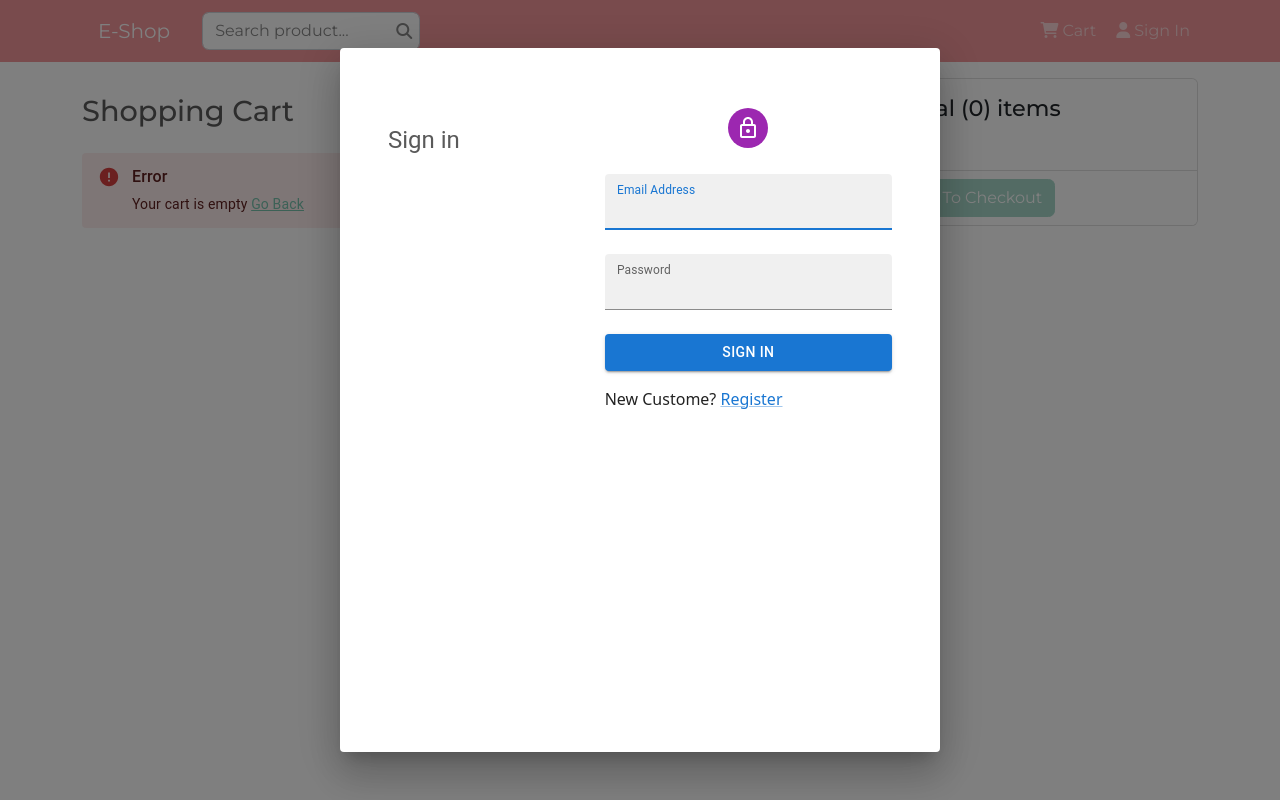
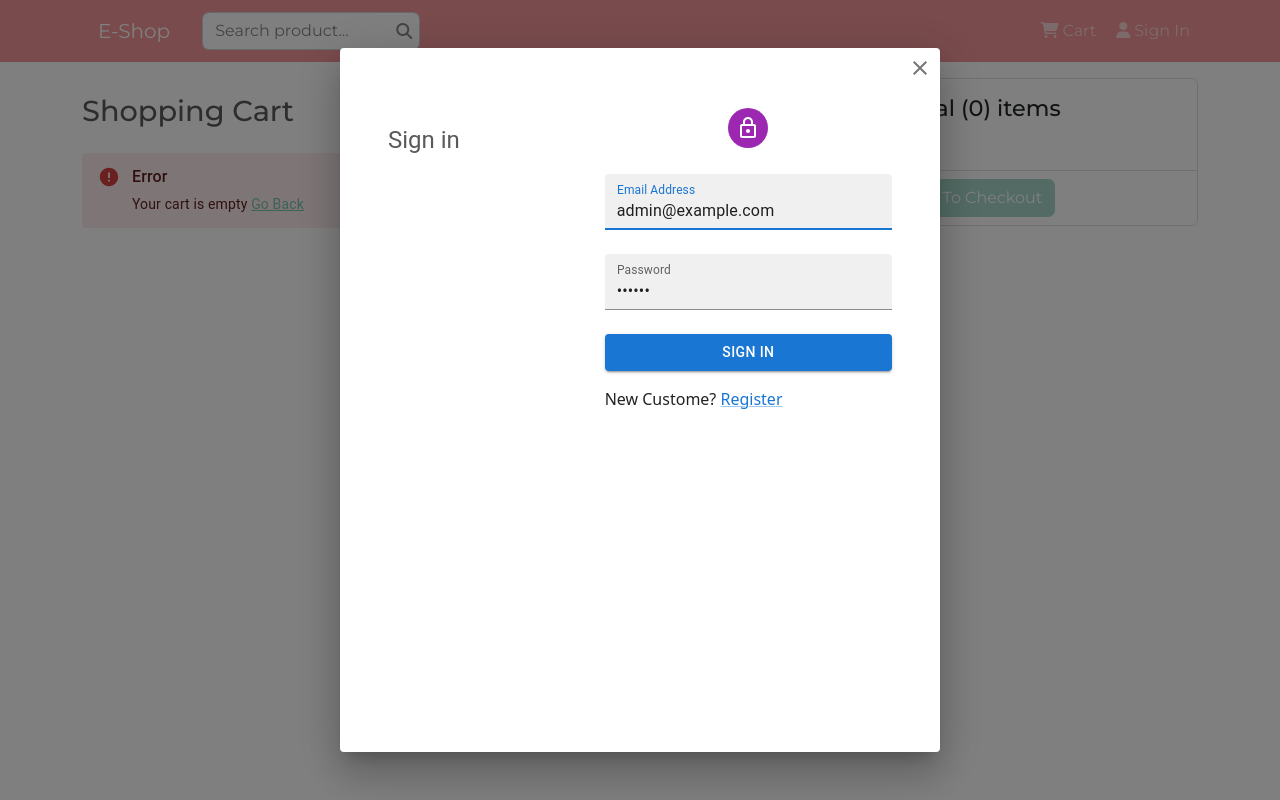
Before and after one commit to csaptarshi26/E-Shop, a React (Create React App) app in the folder frontend/: page /cart in a window 1280 px wide. Both pictures are taken after a click on the button "Sign In". Built offline with nearby package versions, Linux system fonts and the light colour scheme.

Commit message:
login css fix, page redirection fix

```diff
--- a/frontend/src/components/dialog/LoginRegisterModal/Login.js
+++ b/frontend/src/components/dialog/LoginRegisterModal/Login.js
@@ -24,12 +24,13 @@ const Login = ({ setModalType }) => {
   const redirect = location.search ? location.search.split('=')[1] : '/'
 
   const { loading, error, userInfo } = useSelector(state => state.userLogin)
-  const [email, setEmail] = useState('');
-  const [password, setPassword] = useState('');
+  const [email, setEmail] = useState('admin@example.com');
+  const [password, setPassword] = useState('123456');
 
   useEffect(() => {
     if (userInfo) {
       dispatch(setModalStatus(false))
+      console.log(redirect);
       navigate(redirect)
     }
   }, [userInfo, redirect, navigate])
--- a/frontend/src/components/dialog/LoginRegisterModal/LoginDialog.js
+++ b/frontend/src/components/dialog/LoginRegisterModal/LoginDialog.js
@@ -12,7 +12,7 @@ import InputLabel from '@mui/material/InputLabel';
 import MenuItem from '@mui/material/MenuItem';
 import Select from '@mui/material/Select';
 import Switch from '@mui/material/Switch';
-import { Grid, useMediaQuery } from '@mui/material';
+import { Grid, IconButton, useMediaQuery } from '@mui/material';
 import { useTheme } from '@emotion/react';
 import { styled } from '@mui/material/styles';
 import Paper from '@mui/material/Paper';
@@ -20,8 +20,9 @@ import Login from './Login';
 import Register from './Register';
 import { setModalStatus } from '../../../store/actions/appActions';
 import { useDispatch } from 'react-redux';
+import CloseIcon from "@mui/icons-material/Close";
 
-export default function LoginDialog({open }) {
+export default function LoginDialog({ open }) {
   const dispatch = useDispatch();
   const [fullWidth, setFullWidth] = React.useState(true);
   const [maxWidth, setMaxWidth] = React.useState('md');
@@ -43,17 +44,23 @@ export default function LoginDialog({open }) {
         fullScreen={fullScreen}
         PaperProps={!fullScreen && {
           style: {
-            height:'auto',
-            width:'65vw'
+            height: 'auto',
+            width: '65vw'
           }
         }}
         open={open}
         onClose={handleClose}
       >
         <DialogContent >
-          { modalType === 'login' ? (
-            <Login setModalType={setModalType}/>
-          ) :(
+          <IconButton
+            style={{ position: "absolute", top: "0", right: "0" }}
+            onClick={() => handleClose()}
+          >
+            <CloseIcon />
+          </IconButton>
+          {modalType === 'login' ? (
+            <Login setModalType={setModalType} />
+          ) : (
             <Register setModalType={setModalType} />
           )}
 
--- a/frontend/src/components/layout/Header.js
+++ b/frontend/src/components/layout/Header.js
@@ -1,6 +1,6 @@
 import React, { useState } from 'react';
 import { Container, Dropdown, Nav, Navbar, NavDropdown } from 'react-bootstrap';
-import { Link } from "react-router-dom";
+import { Link, useNavigate } from "react-router-dom";
 import { useDispatch, useSelector } from 'react-redux';
 import { logout } from '../../store/actions/userActions';
 import { SearchBox } from '../SearchBox'
@@ -8,11 +8,14 @@ import LoginDialog from '../dialog/LoginRegisterModal/LoginDialog';
 import { setModalStatus } from '../../store/actions/appActions';
 const Header = () => {
   const dispatch = useDispatch();
+  const navigate = useNavigate();
+
   const { userInfo } = useSelector(state => state.userLogin)
   const { openModal } = useSelector(state => state.app)
 
   const logoutHandler = (e) => {
     dispatch(logout())
+    navigate('/')
   }
   const signInHandler = () => {
     dispatch(setModalStatus(true))
--- a/frontend/src/screens/CartScreen.js
+++ b/frontend/src/screens/CartScreen.js
@@ -11,6 +11,7 @@ import { useDispatch, useSelector } from 'react-redux';
 import { useParams, useNavigate, useSearchParams, Link } from 'react-router-dom';
 import { addToCart, removeFromCart } from '../store/actions/cartActions';
 import Message from '../components/Message';
+import { setModalStatus } from '../store/actions/appActions';
 
 const CartScreen = () => {
   const params = useParams();
@@ -21,6 +22,7 @@ const CartScreen = () => {
   const productId = params.id;
   const qty = searchParams.get('qty');
   const { cartItems } = useSelector(state => state.cart)
+  const { loading, error, userInfo } = useSelector(state => state.userLogin)
 
 
   useEffect(() => {
@@ -33,7 +35,12 @@ const CartScreen = () => {
     dispatch(removeFromCart(id));
   }
   const checkOutHandler = () => {
-    navigate('/login?redirect=/shipping')
+    //navigate('/login?redirect=/shipping')
+    if(userInfo){
+      navigate('/shipping')
+    }else{
+      dispatch(setModalStatus(true))
+    }
   }
 
   return (
--- a/frontend/src/screens/OrderListScreen.js
+++ b/frontend/src/screens/OrderListScreen.js
@@ -17,7 +17,7 @@ export const OrderListScreen = () => {
     if (userInfo && userInfo.isAdmin) {
       dispatch(listOrders())
     } else {
-      navigate('/login')
+      navigate('/')
     }
   }, [dispatch, navigate, userInfo]);
 
--- a/frontend/src/screens/OrderScreen.js
+++ b/frontend/src/screens/OrderScreen.js
@@ -8,6 +8,7 @@ import { deliverOrder, getOrderDetails, payOrder } from '../store/actions/orderA
 import { Loader } from '../components/Loader';
 import Message from '../components/Message';
 import { ORDER_DELIVER_RESET, ORDER_PAY_RESET } from '../store/constants/orderConstants';
+import { setModalStatus } from '../store/actions/appActions';
 
 
 export const OrderScreen = () => {
@@ -30,7 +31,8 @@ export const OrderScreen = () => {
 
   useEffect(() => {
     if (!userInfo) {
-      navigate('/login')
+      //navigate('/login')
+      dispatch(setModalStatus(true))
     }
     const addPayPalScript = async () => {
       const { data: clientId } = await axios.get("/api/config/paypal");
--- a/frontend/src/screens/PaymentScreen.js
+++ b/frontend/src/screens/PaymentScreen.js
@@ -1,4 +1,4 @@
-import { useState } from 'react';
+import { useEffect, useState } from 'react';
 import { Button, Col, Form } from 'react-bootstrap';
 import { useDispatch, useSelector } from 'react-redux';
 import { useNavigate } from 'react-router-dom';
@@ -14,6 +14,13 @@ export const PaymentScreen = () => {
   if (!shippingAddress) {
     navigate('/shipping');
   }
+  const { userInfo } = useSelector(state => state.userLogin)
+
+  useEffect(() => {
+    if (!userInfo) {
+      navigate('/')
+    }
+  }, [userInfo])
   const [paymentMethod, setPaymentMethod] = useState('PayPal');
 
   const submitHandler = (e) => {
--- a/frontend/src/screens/PlaceOrderScreen.js
+++ b/frontend/src/screens/PlaceOrderScreen.js
@@ -13,7 +13,9 @@ export const PlaceOrderScreen = () => {
     return (Math.round(num * 100) / 100).toFixed(2)
   }
 
+
   const { order, success, error } = useSelector(state => state.orderCreate);
+  const { userInfo } = useSelector(state => state.userLogin);
 
   const cart = useSelector(state => ({ ...state.cart }))
 
@@ -30,8 +32,11 @@ export const PlaceOrderScreen = () => {
     if (success) {
       navigate(`/order/${order._id}`)
     }
+    if (!userInfo) {
+      navigate('/')
+    }
     // eslint-disable-next-line
-  }, [navigate, success])
+  }, [navigate, success,userInfo])
 
   const placeOrderHandler = () => {
     dispatch(createOrder({
--- a/frontend/src/screens/ProductListScreen.js
+++ b/frontend/src/screens/ProductListScreen.js
@@ -33,7 +33,7 @@ export const ProductListScreen = () => {
     dispatch({ type: PRODUCT_CREATE_RESET })
 
     if (!userInfo.isAdmin) {
-      navigate('/login')
+      navigate('/')
     }
     if (successCreate) {
       navigate(`/admin/product/${createdProduct._id}/edit`)
--- a/frontend/src/screens/ProfileScreen.js
+++ b/frontend/src/screens/ProfileScreen.js
@@ -27,7 +27,7 @@ const ProfileScreen = () => {
 
   useEffect(() => {
     if (!userInfo) {
-      navigate('/login')
+      navigate('/')
     } else {
       if (!user.name || success) {
         dispatch({type : USER_UPDATE_PROFILE_RESET})
--- a/frontend/src/screens/ShippingScreen.js
+++ b/frontend/src/screens/ShippingScreen.js
@@ -1,4 +1,4 @@
-import { useState } from 'react';
+import { useEffect, useState } from 'react';
 import { Button, Form } from 'react-bootstrap';
 import { useDispatch, useSelector } from 'react-redux';
 import { useNavigate } from 'react-router-dom';
@@ -10,12 +10,19 @@ export const ShippingScreen = () => {
   const dispatch = useDispatch();
   const navigate = useNavigate();
 
-  const { shippingAddress } = useSelector(state => state.cart)
+  const { shippingAddress } = useSelector(state => state.cart);
+  const { userInfo } = useSelector(state => state.userLogin)
 
   const [address, setAddress] = useState(shippingAddress.address);
   const [city, setCity] = useState(shippingAddress.city);
   const [postalCode, setPostalCode] = useState(shippingAddress.postalCode);
   const [country, setCountry] = useState(shippingAddress.country);
+
+  useEffect(() => {
+    if (!userInfo) {
+      navigate('/')
+    }
+  }, [userInfo])
 
   const submitHandler = (e) => {
     e.preventDefault();
--- a/frontend/src/screens/UserListScreen.js
+++ b/frontend/src/screens/UserListScreen.js
@@ -18,7 +18,7 @@ export const UserListScreen = () => {
     if (userInfo && userInfo.isAdmin) {
       dispatch(listUsers())
     } else {
-      navigate('/login')
+      navigate('/')
     }
   }, [dispatch, navigate, successDelete,userInfo]);
 
```
